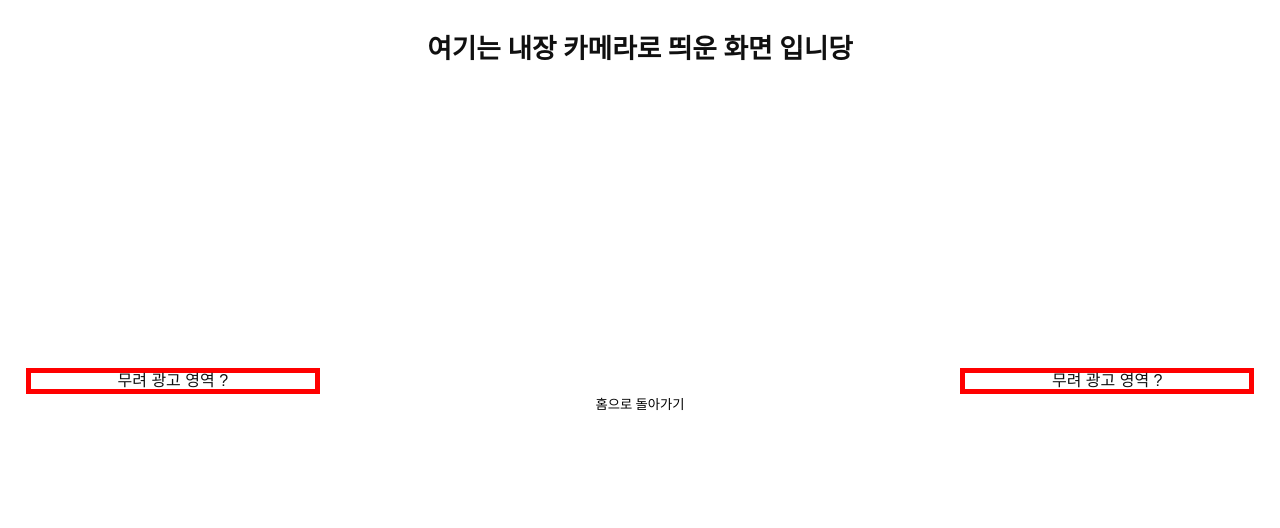
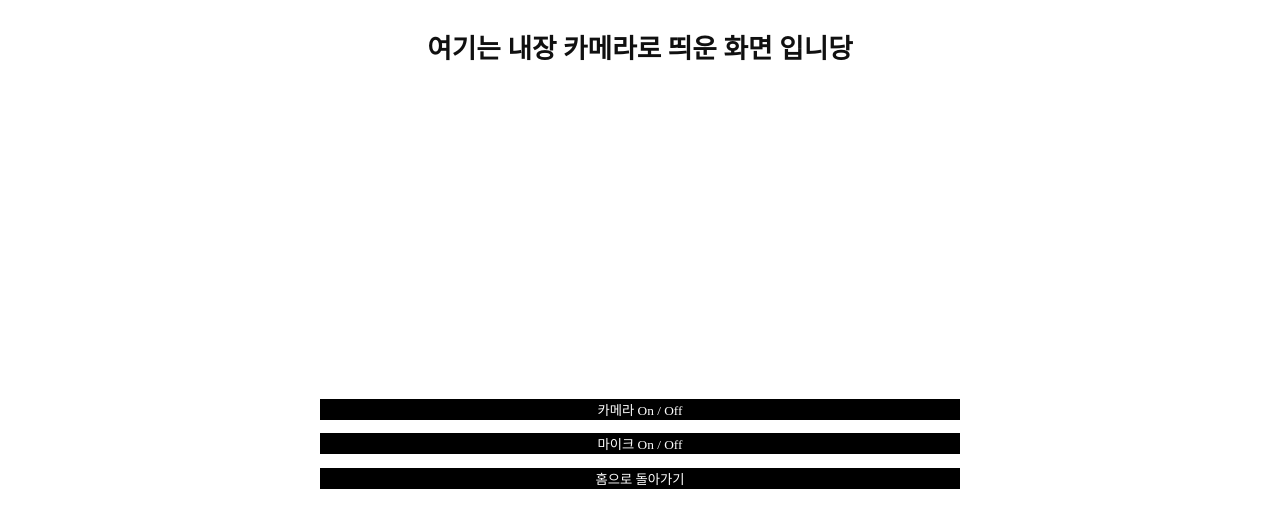
Before and after one commit to JeongHyeon1997/Agora, a React (Create React App) app: page /test in a window 1280 px wide. Shown: the top 528 px of the page. Built offline with nearby package versions, Linux system fonts and the light colour scheme; no server answers.

Commit message:
Camera & Audio Settings

```diff
--- a/src/App.css
+++ b/src/App.css
@@ -36,3 +36,9 @@
     transform: rotate(360deg);
   }
 }
+
+.videoSection {
+  display: block;
+  margin-left: auto;
+  margin-right: auto;
+}
--- a/src/components/Test.js
+++ b/src/components/Test.js
@@ -1,32 +1,69 @@
 import { useEffect, useRef, useState } from "react";
-import styled from "styled-components";
+import styled, { keyframes } from "styled-components";
 import useNavigate from "../hooks/useNavigate";
 
 const Test = () => {
   const { goHome } = useNavigate();
-  const [play, setPlay] = useState(false);
-  const videoRef = useRef();
+  const [videoPlay, setVideoPlay] = useState(false);
+  const [audioPlay, setAudioPlay] = useState(false);
+  const Ref = useRef();
 
   useEffect(() => {
     startVideo();
+    startAudio();
   }, []);
 
+  // 카메라 On / Off
   const startVideo = async () => {
-    const stream = await navigator.mediaDevices.getUserMedia({ video: true });
-    if (!play) {
-      if (videoRef && videoRef.current && !videoRef.current.srcObject) {
-        videoRef.current.srcObject = stream;
-      }
-      setPlay(true);
+    // 카메라 권한
+    const stream = await navigator.mediaDevices.getUserMedia({
+      video: true,
+    });
+    if (!videoPlay) {
+      setVideoPlay(true);
+      // 카메라 재생
+      Ref.current.srcObject = stream;
+    } else if (videoPlay) {
+      setVideoPlay(false);
+      Ref.current.srcObject.getTracks().forEach((track) => {
+        console.log(track);
+        // 카메라 정지
+        track.stop();
+      });
     }
   };
+
+  const startAudio = async () => {
+    const audio = document.querySelector("audio");
+    // 마이크 권한
+    const mike = await navigator.mediaDevices
+      .getUserMedia({ audio: true })
+      .then((res) => {
+        console.log(res);
+        if (!audioPlay) {
+          setAudioPlay(true);
+          audio.srcObject = res;
+          audio.onloadedmetadata = () => {
+            audio.play();
+          };
+        } else if (audioPlay) {
+          setAudioPlay(false);
+          audio.srcObject = res;
+          audio.onloadedmetadata = () => {
+            audio.pause();
+          };
+        }
+      });
+  };
+
   return (
     <>
       <Body>
         <Start>여기는 내장 카메라로 띄운 화면 입니당</Start>
-        <Advertising> 무려 광고 영역 ? </Advertising>
-        <video autoPlay ref={videoRef} className="videoSection" width={"50%"} />
-        <Advertising> 무려 광고 영역 ? </Advertising>
+        <video autoPlay ref={Ref} className="videoSection" width={"50%"} />
+        <audio />
+        <Button onClick={startVideo}>카메라 On / Off</Button>
+        <Button onClick={startAudio}>마이크 On / Off</Button>
       </Body>
       <Button onClick={goHome}>홈으로 돌아가기</Button>
     </>
@@ -36,7 +73,15 @@ const Test = () => {
 export default Test;
 
 const Button = styled.button`
-  width: 100%;
+  width: 50%;
+  border: solid 1px black;
+  margin-top: 10pt;
+  display: block;
+  margin-left: auto;
+  margin-right: auto;
+  color: white;
+  background-color : black;
+}
 `;
 
 const Body = styled.div`
@@ -50,10 +95,3 @@ const Start = styled.div`
   margin-right: auto;
   margin-top: 20pt;
 `;
-
-const Advertising = styled.div`
-  display: inline-block;
-  text-align: center;
-  border: solid 5px red;
-  width: 23%;
-`;
```
